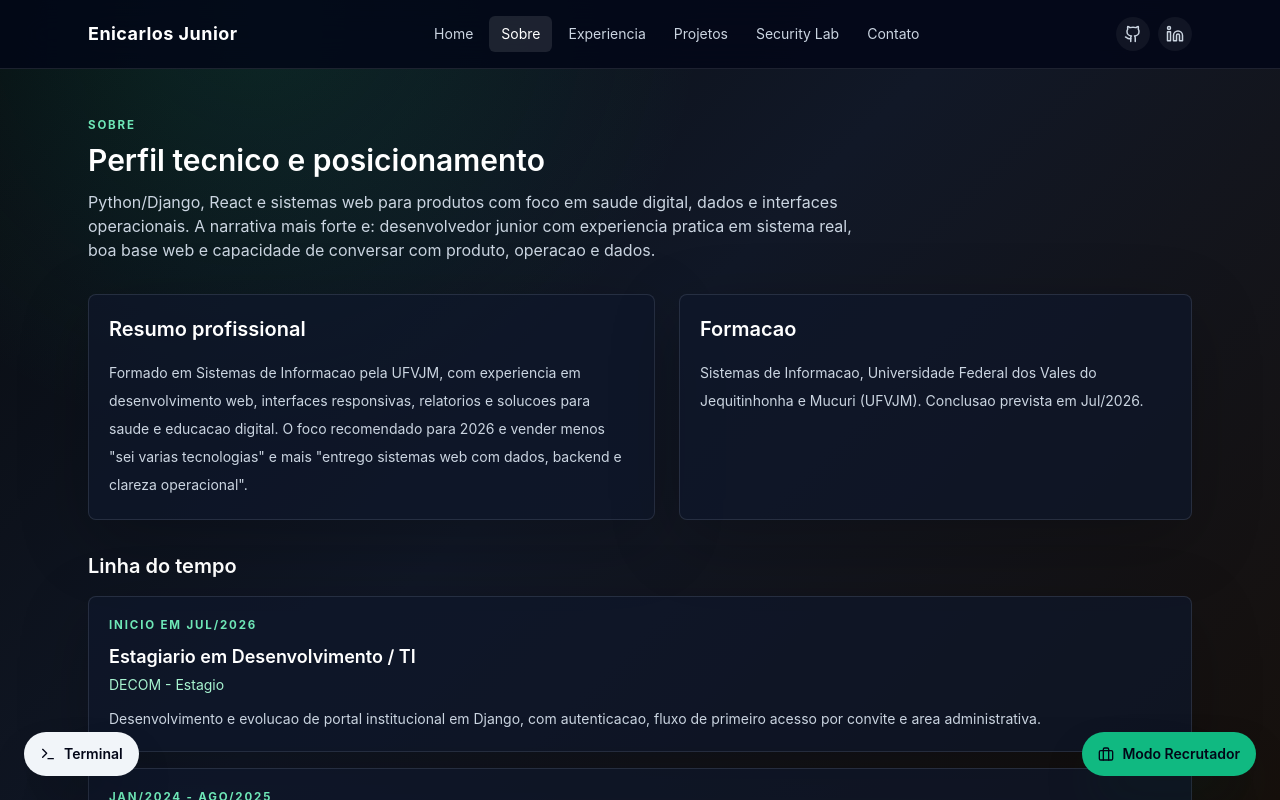
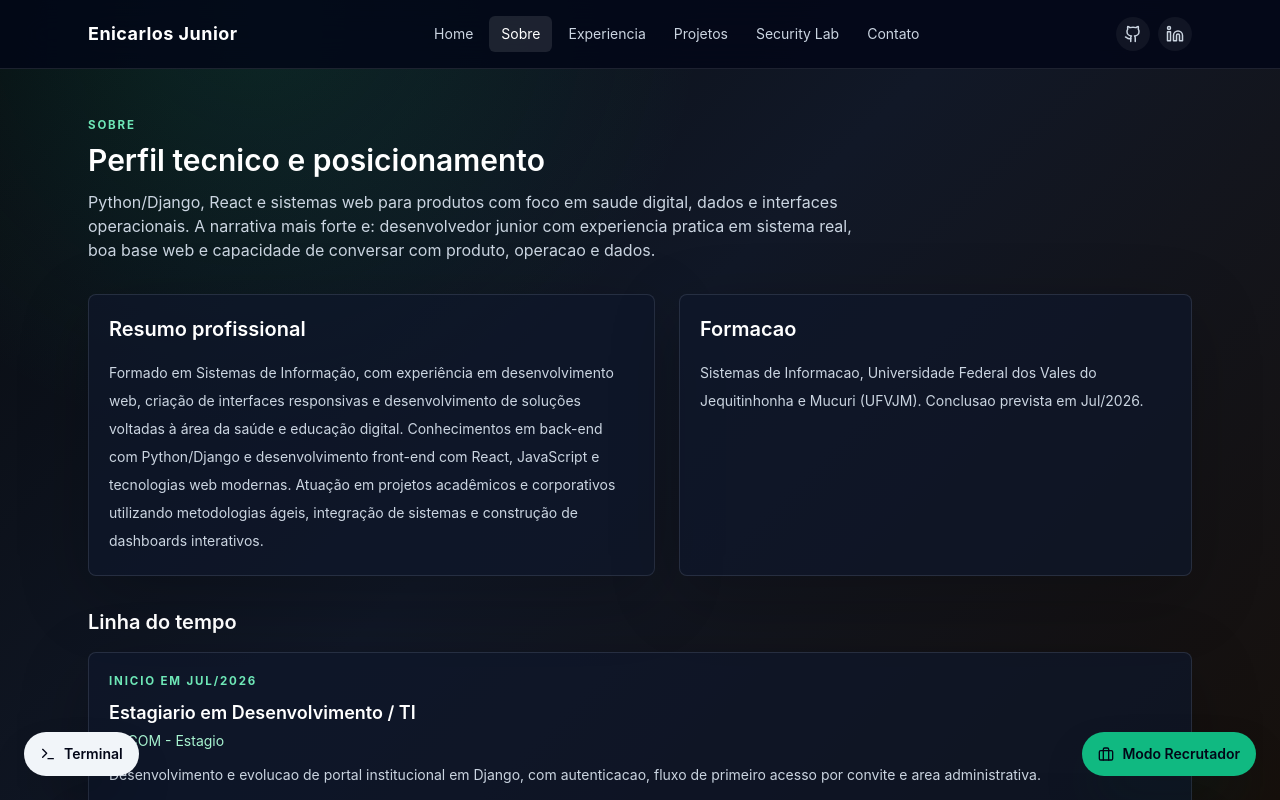
Before and after one commit to EnicarlosJr/Portfolio, a React (Vite) app: page /#/about in a window 1280 px wide. Shown: the top 800 px of the page. Built offline with nearby package versions, Linux system fonts and the light colour scheme.

Commit message:
Revise professional summary in About.jsx
Updated professional summary with enhanced details about education, experience, and skills.

```diff
--- a/src/pages/About.jsx
+++ b/src/pages/About.jsx
@@ -14,9 +14,11 @@ export default function About() {
         <div className="panel p-5">
           <h3 className="text-xl font-semibold text-white">Resumo profissional</h3>
           <p className="mt-4 text-sm leading-7 text-slate-300">
-            Formado em Sistemas de Informacao pela UFVJM, com experiencia em desenvolvimento web, interfaces
-            responsivas, relatorios e solucoes para saude e educacao digital. O foco recomendado para 2026 e vender
-            menos "sei varias tecnologias" e mais "entrego sistemas web com dados, backend e clareza operacional".
+             Formado em Sistemas de Informação, com experiência em desenvolvimento web, criação de
+            interfaces responsivas e desenvolvimento de soluções voltadas à área da saúde e educação digital. Conhecimentos em
+            back-end com Python/Django e desenvolvimento front-end com React, JavaScript e tecnologias web modernas. Atuação em
+            projetos acadêmicos e corporativos utilizando metodologias ágeis, integração de sistemas e construção de dashboards
+            interativos.
           </p>
         </div>
         <div className="panel p-5">
```
